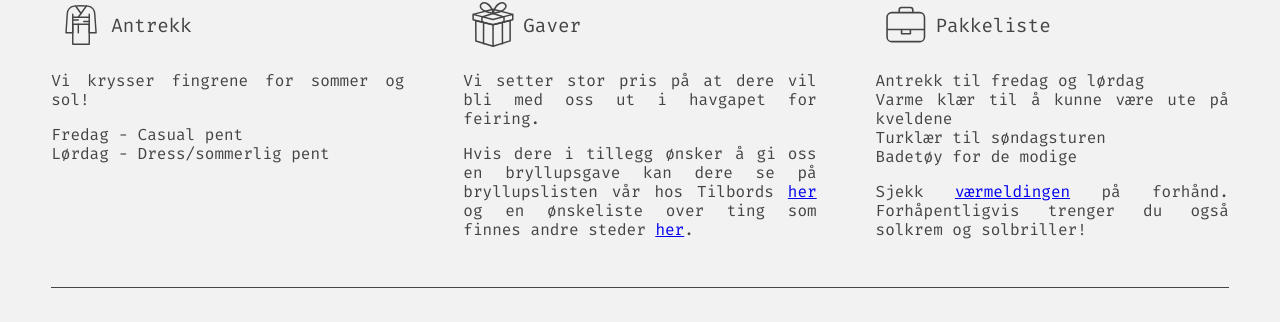
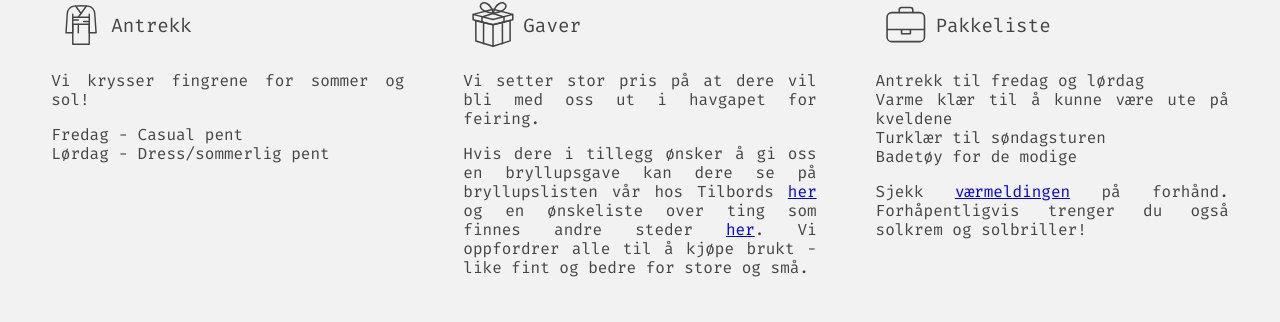
Before and after one commit to melhoos/gudrunogsimon, a React (Create React App) app: page / in a window 1280 px wide. Shown: the part 2801-3123 px from the top of the page. Built offline with nearby package versions, Linux system fonts and the light colour scheme.

Commit message:
Update Information.jsx

```diff
--- a/src/Information.jsx
+++ b/src/Information.jsx
@@ -52,7 +52,7 @@ const Information = () => {
             >
                 her
             </a>
-            .
+            . Vi oppfordrer alle til å kjøpe brukt - like fint og bedre for store og små.
           </p>
         </div>
         <div>
```
